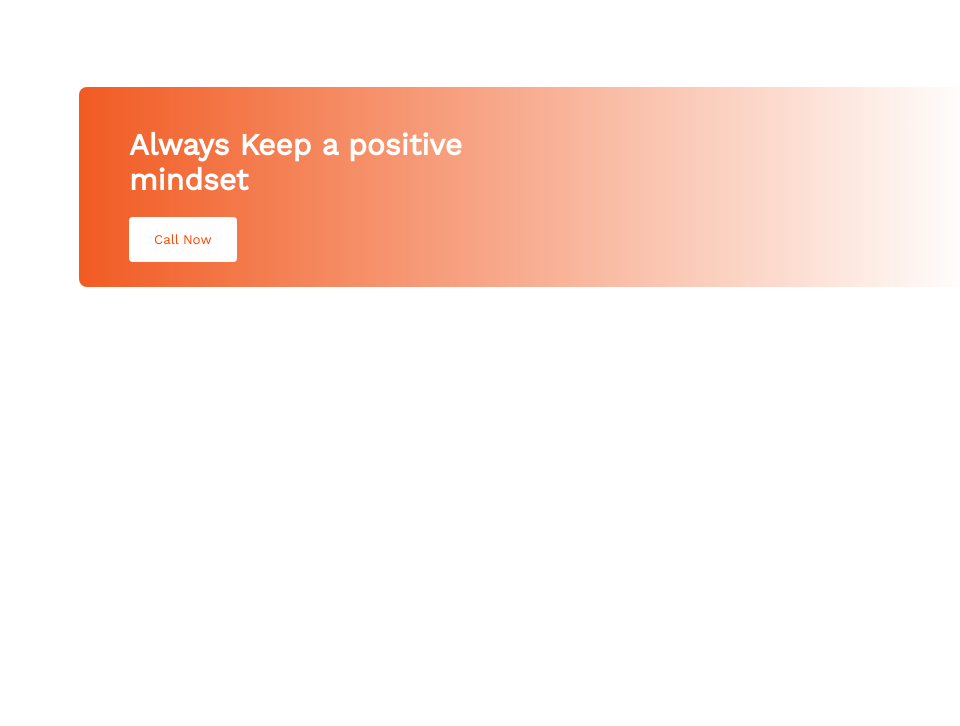
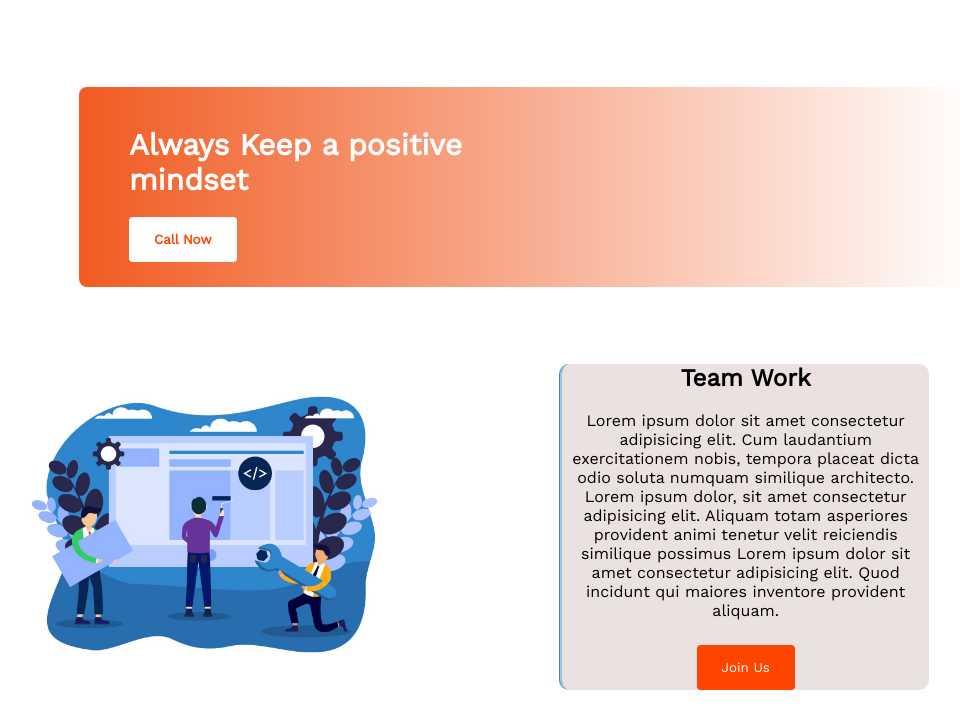
Before and after one commit to SharminDev/new-year-new-me, a plain HTML site: page index.html in a window 1280 px wide. Shown: the part 1906-2632 px from the top of the page, without its empty margins (151-1111 px from the left). Before the commit the page ends 2233 px from the top, so only its background shows below. Drawn offline with nearby package versions, Linux system fonts and the light colour scheme.

Commit message:
team work section added

```diff
--- a/index.html
+++ b/index.html
@@ -74,6 +74,23 @@
             <button id="mindset-btn">Call Now</button>
         </div>
     </div>
+    <div class="team-work">
+        <div class="team-work-img"><img src="./images/—Pngtree—web development concept flat design_5363510.png" alt="">
+        </div>
+        <div class="team-work-description">
+            <h2 id="team-heading">Team Work</h2>
+            <br>
+            <p id="team-description">Lorem ipsum dolor sit amet consectetur adipisicing elit. Cum laudantium
+                exercitationem nobis, tempora
+                placeat dicta odio soluta numquam similique architecto. Lorem ipsum dolor, sit amet consectetur
+                adipisicing elit. Aliquam totam asperiores provident animi tenetur velit reiciendis similique possimus
+                Lorem ipsum dolor sit amet consectetur adipisicing elit. Quod incidunt qui maiores inventore provident
+                aliquam.
+            </p>
+
+            <button class="banner-btn">Join Us</button>
+        </div>
+    </div>
 </body>
 
 </html>
--- a/styles/style.css
+++ b/styles/style.css
@@ -4,7 +4,7 @@
     font-family: 'Work Sans', sans-serif;
 }
 
-/* ......banner section..... */
+/* ........banner section........ */
 .banner-section {
     width: 100%;
     height: 100vh;
@@ -40,7 +40,7 @@
     border-radius: 4px;
 }
 
-/*..... failures section....... */
+/*........ failures section......... */
 .failures-section {
     display: flex;
     justify-content: center;
@@ -49,7 +49,6 @@
     width: 1180px;
     height: 725px;
     margin: auto;
-
 
 }
 
@@ -81,9 +80,7 @@
     color: #444343;
 }
 
-
-
-/* my plans section... */
+/* ........my plans section........ */
 .my-plans-section {
     display: flex;
     justify-content: center;
@@ -120,7 +117,7 @@
     color: #444343;
 }
 
-/* mindset section styles */
+/* .....mindset section styles...... */
 .mindset-section {
     background-image: linear-gradient(90deg, #F15b22 0%, rgba(241, 91, 34, 0) 100%);
     background-repeat: no-repeat;
@@ -154,4 +151,40 @@
     background-color: white;
     border: none;
     border-radius: 4px;
+    font-weight: bold;
 }
+
+/* .....team work section styles.... */
+
+.team-work {
+    width: 100%;
+    display: flex;
+    justify-content: center;
+    align-items: center;
+    text-align: center;
+
+
+}
+
+.team-work img {
+    margin: 20px;
+    width: 50%;
+
+}
+
+.team-work-description {
+    width: 50%;
+    margin-right: 200px;
+    background-color: rgb(236, 225, 225);
+    border-left-style: groove;
+    border-color: skyblue;
+    box-shadow: 0, 0, 0, 20px;
+    border-radius: 10px;
+
+}
+
+.team-heading {
+    padding: 20px;
+}
+
+/* .......footer section styles.......... */
```
Also changed, not shown: images/—Pngtree—web development concept flat design_5363510.png (added).
